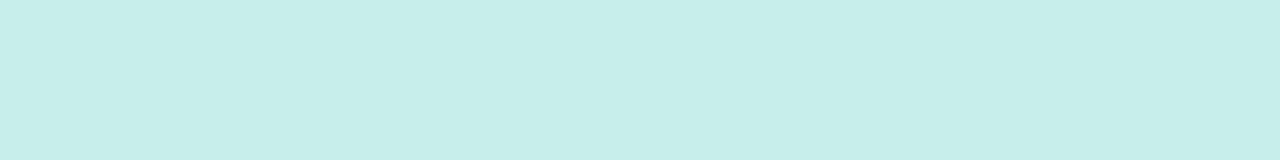
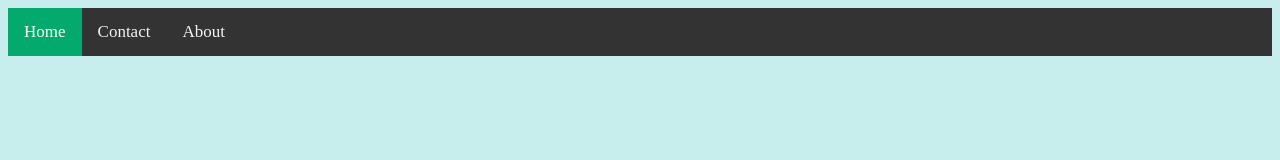
Before and after one commit to subarnasaikia/Assam-Flood-Relief, a plain HTML site: page index.html in a window 1280 px wide. Drawn offline with Linux system fonts and the light colour scheme.

Commit message:
Added navigation bar

```diff
--- a/css/styles.css
+++ b/css/styles.css
@@ -2,3 +2,37 @@
 body {
     background-color: rgb(200, 237, 237);
 }
+
+/* Add a black background color to the top navigation */
+.topnav {
+  background-color: #333;
+  overflow: hidden;
+}
+
+/* Style the links inside the navigation bar */
+.topnav a {
+  float: left;
+  display: block;
+  color: #f2f2f2;
+  text-align: center;
+  padding: 14px 16px;
+  text-decoration: none;
+  font-size: 17px;
+}
+
+/* Change the color of links on hover */
+.topnav a:hover {
+  background-color: #ddd;
+  color: black;
+}
+
+/* Add an active class to highlight the current page */
+.topnav a.active {
+  background-color: #04AA6D;
+  color: white;
+}
+
+/* Hide the link that should open and close the topnav on small screens */
+.topnav .icon {
+  display: none;
+}
--- a/index.html
+++ b/index.html
@@ -10,5 +10,15 @@
 </head>
 <body>
 
+    <!--Navigation Bar-->
+    <div class="topnav" id="myTopnav">
+        <a href="#home" class="active">Home</a>
+        <a href="#contact">Contact</a>
+        <a href="#about">About</a>
+        <a href="javascript:void(0);" class="icon" onclick="myFunction()">
+        <i class="fa fa-bars"></i></a>
+    </div>
+
+
 </body>
 </html>
```
